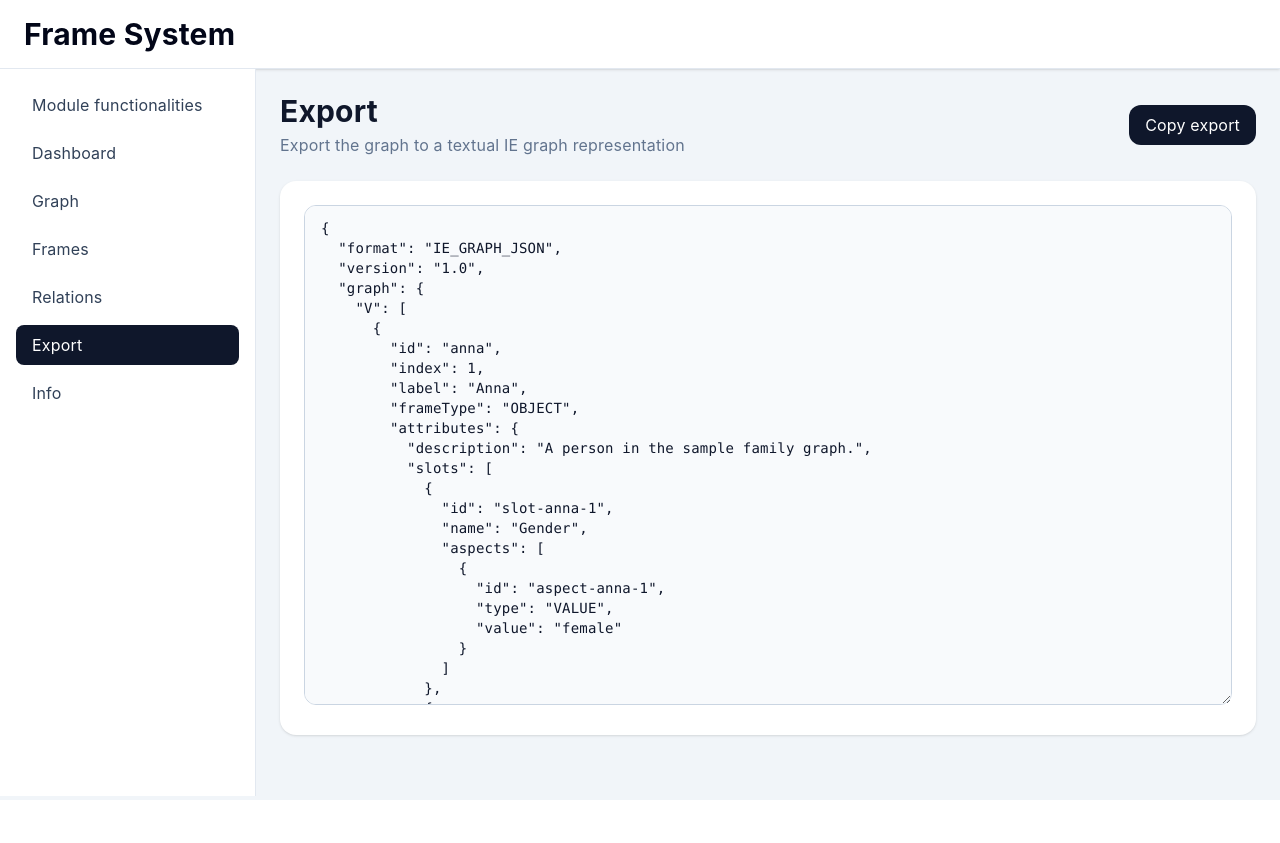
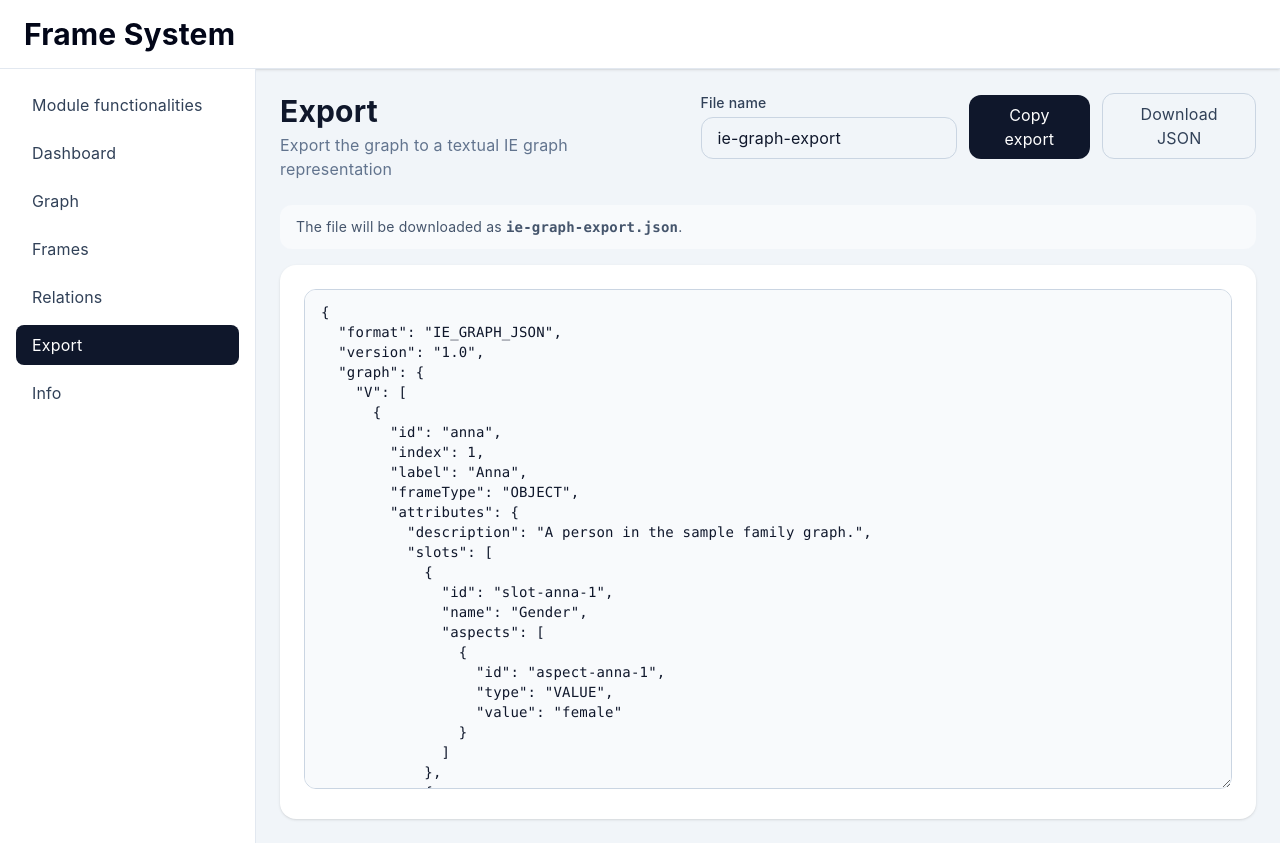
Before and after one commit to ovti/frame-system, a React (Vite) app: page /app/export in a window 1280 px wide. Before the commit the page ends 800 px from the top, so only its background shows below. Built offline with nearby package versions, Linux system fonts and the light colour scheme.

Commit message:
update app

```diff
--- a/src/pages/ExportPage.tsx
+++ b/src/pages/ExportPage.tsx
@@ -2,13 +2,24 @@ import { useMemo, useState } from 'react';
 import { exportToIEGraphText } from '../services/ieGraphExporter';
 import { useFrameStore } from '../store/frameStore';
 
+function sanitizeFileName(fileName: string) {
+  return fileName
+    .trim()
+    .replace(/\s+/g, '-')
+    .replace(/[^a-zA-Z0-9-_]/g, '')
+    .toLowerCase();
+}
+
 function ExportPage() {
   const { frames, relations } = useFrameStore();
   const [copied, setCopied] = useState(false);
+  const [fileName, setFileName] = useState('ie-graph-export');
 
   const exportResult = useMemo(() => {
     return exportToIEGraphText(frames, relations);
   }, [frames, relations]);
+
+  const normalizedFileName = sanitizeFileName(fileName) || 'ie-graph-export';
 
   const handleCopy = async () => {
     try {
@@ -23,9 +34,24 @@ function ExportPage() {
     }
   };
 
+  const handleDownload = () => {
+    const blob = new Blob([exportResult.text], {
+      type: 'application/json;charset=utf-8',
+    });
+
+    const url = URL.createObjectURL(blob);
+    const link = document.createElement('a');
+
+    link.href = url;
+    link.download = `${normalizedFileName}.json`;
+    link.click();
+
+    URL.revokeObjectURL(url);
+  };
+
   return (
     <div>
-      <div className='mb-6 flex items-center justify-between'>
+      <div className='mb-6 flex items-start justify-between gap-6'>
         <div>
           <h2 className='text-3xl font-bold'>Export</h2>
           <p className='mt-1 text-slate-500'>
@@ -33,12 +59,45 @@ function ExportPage() {
           </p>
         </div>
 
+        <div className='flex flex-col gap-3 sm:flex-row sm:items-end'>
+          <div>
+            <label className='mb-1 block text-sm font-medium text-slate-700'>
+              File name
+            </label>
+
+            <input
+              type='text'
+              value={fileName}
+              onChange={(event) => setFileName(event.target.value)}
+              className='w-64 rounded-xl border border-slate-300 px-4 py-2 outline-none transition focus:border-slate-900'
+              placeholder='ie-graph-export'
+            />
+          </div>
+
           <button
+            type='button'
             onClick={handleCopy}
             className='rounded-xl bg-slate-900 px-4 py-2 text-white transition hover:bg-slate-700'
           >
             {copied ? 'Copied' : 'Copy export'}
           </button>
+
+          <button
+            type='button'
+            onClick={handleDownload}
+            className='rounded-xl border border-slate-300 px-4 py-2 text-slate-700 transition hover:bg-slate-100'
+          >
+            Download JSON
+          </button>
+        </div>
+      </div>
+
+      <div className='mb-4 rounded-xl bg-slate-50 px-4 py-3 text-sm text-slate-600'>
+        The file will be downloaded as{' '}
+        <span className='font-mono font-semibold'>
+          {normalizedFileName}.json
+        </span>
+        .
       </div>
 
       <div className='rounded-2xl bg-white p-6 shadow-sm'>
```
Lines whose indentation alone changed are shown as unchanged.
